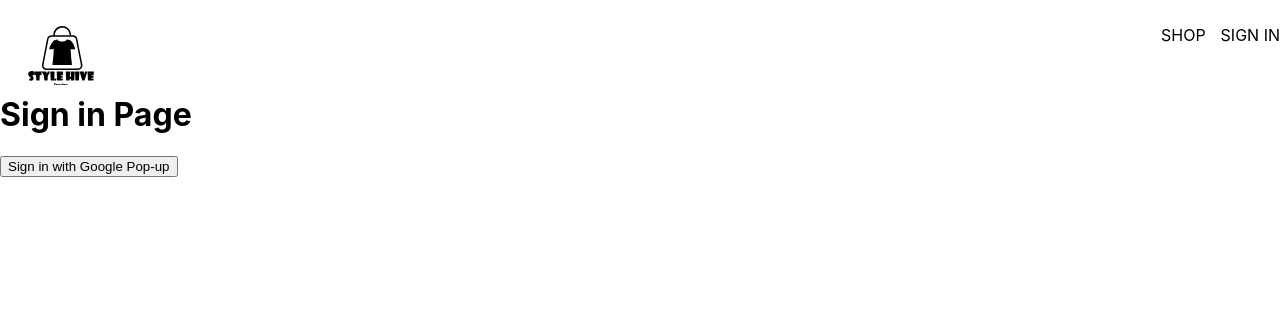
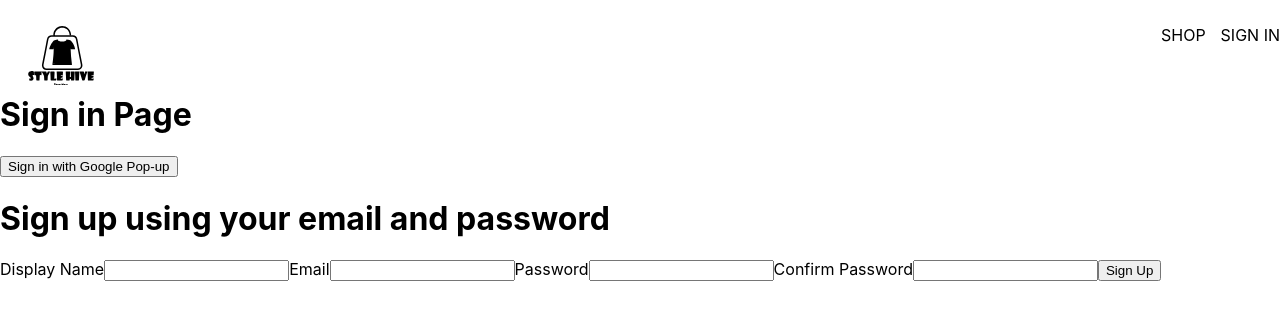
Before and after one commit to srijansa/StyleHive, a React (Create React App) app: page /sign-in in a window 1280 px wide. Shown: the top 320 px of the page. Built offline with nearby package versions, Linux system fonts and the light colour scheme.

Commit message:
sign-up-form added and google redirect tested

```diff
--- /dev/null
+++ b/src/components/sign-up-form/sign-up-form.component.jsx
@@ -0,0 +1,38 @@
+import { useState } from "react";
+
+const SignUpForm = () =>{
+    const defaultFormFields = {
+        displayName: '',
+        email: '',
+        password: '',
+        confirmPassword: '',
+    }
+    const [formFields, setFormFields] = useState(defaultFormFields);
+    const {displayName, email, password, confirmPassword } = formFields;
+    console.log(formFields);
+    const handleChange = (event) => {
+        const { name, value } = event.target;
+        setFormFields({...formFields, [name]: value});
+    }
+    return(
+        <>
+            <h1>Sign up using your email and password</h1>
+            <form>
+                <label>Display Name</label>
+                <input type="name" required onChange={handleChange} name='dispalyName'/>
+
+                <label>Email</label>
+                <input type="email" required onChange={handleChange} name='email'/>
+
+                <label>Password</label>
+                <input type="password" required onChange={handleChange} name='password'/>
+
+                <label>Confirm Password</label>
+                <input type="password" required onChange={handleChange} name='confirmPassword'/>
+
+                <button type="submit">Sign Up</button>
+            </form>
+        </>
+    );
+};
+export default SignUpForm;
--- a/src/routes/sign-in/sign-in.component.jsx
+++ b/src/routes/sign-in/sign-in.component.jsx
@@ -1,15 +1,34 @@
-import { signInWithGooglePopup, createUserDocumentFromAuth } from "../../utils/firebase/firebase.utils";
+import { useEffect } from "react";
+import { auth, signInWithGooglePopup, signInWithGoogleRedirect,createUserDocumentFromAuth } from "../../utils/firebase/firebase.utils";
+import { getRedirectResult } from "firebase/auth";
+import SignUpForm from "../../components/sign-up-form/sign-up-form.component";
 
 const SignIn = () => {
+    // useEffect(async () =>{
+    //     const response = await getRedirectResult(auth);
+
+    //     if (response){
+    //         // When we use google redirect the component redirects i.e. unmounts and then it comes again
+    //         const userDocRef = await createUserDocumentFromAuth(response.user);
+    //     }
+
+    // }, []);
+
     const logGoogleUser = async () => {
       const { user } = await signInWithGooglePopup();
       const userDocRef = await createUserDocumentFromAuth(user);
     };
 
+// const logGoogleRedirectUser = async() =>{
+//     const { user } = await signInWithGoogleRedirect();
+//     console.log({user});
+// };
   return (
     <div>
       <h1>Sign in Page</h1>
       <button onClick={logGoogleUser}>Sign in with Google Pop-up</button>
+      <SignUpForm />
+      {/* <button onClick={signInWithGoogleRedirect}>Sign in with Google Redirect</button> */}
     </div>
   );
 };
--- a/src/utils/firebase/firebase.utils.js
+++ b/src/utils/firebase/firebase.utils.js
@@ -1,4 +1,5 @@
 import { initializeApp } from 'firebase/app';
+import { getRedirectResult } from 'firebase/auth';
 import {
   getAuth,
   signInWithRedirect,
@@ -26,6 +27,7 @@ provider.setCustomParameters({
 
 export const auth = getAuth();
 export const signInWithGooglePopup = () => signInWithPopup(auth, provider);
+export const signInWithGoogleRedirect = () => signInWithGoogleRedirect(auth, provider);
 
 export const db = getFirestore();
 
```
